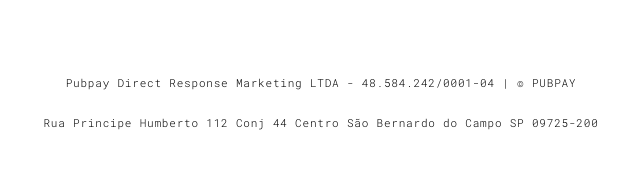
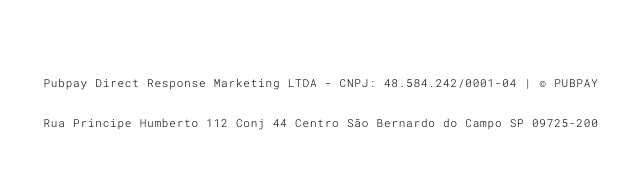
Before and after one commit to pubpay/pubpay.pro, a plain HTML site: page index.html in a window 1280 px wide. Shown: the part 851-1033 px from the top of the page, 319-959 px from the left. Drawn offline with Linux system fonts and the light colour scheme.

Commit message:
Update index.html

```diff
--- a/index.html
+++ b/index.html
@@ -85,7 +85,7 @@
   <div class="container">
     <div class="row">
       <div class="col-xs-12">
-        <p>Pubpay Direct Response Marketing LTDA - 48.584.242/0001-04 | © PUBPAY</a></p>
+        <p>Pubpay Direct Response Marketing LTDA - CNPJ: 48.584.242/0001-04 | © PUBPAY</a></p>
            <p>Rua Principe Humberto 112 Conj 44 Centro São Bernardo do Campo SP 09725-200</a></p>
       </div>
     </div>
```
